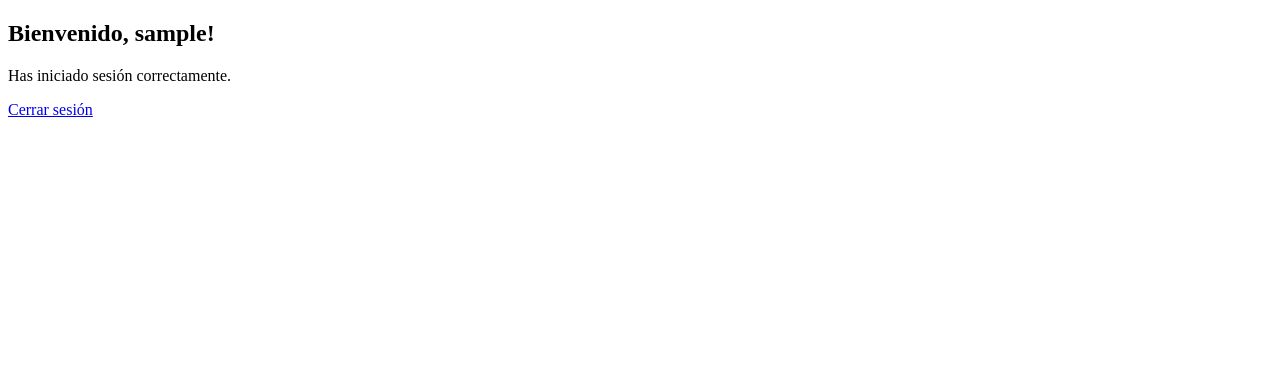
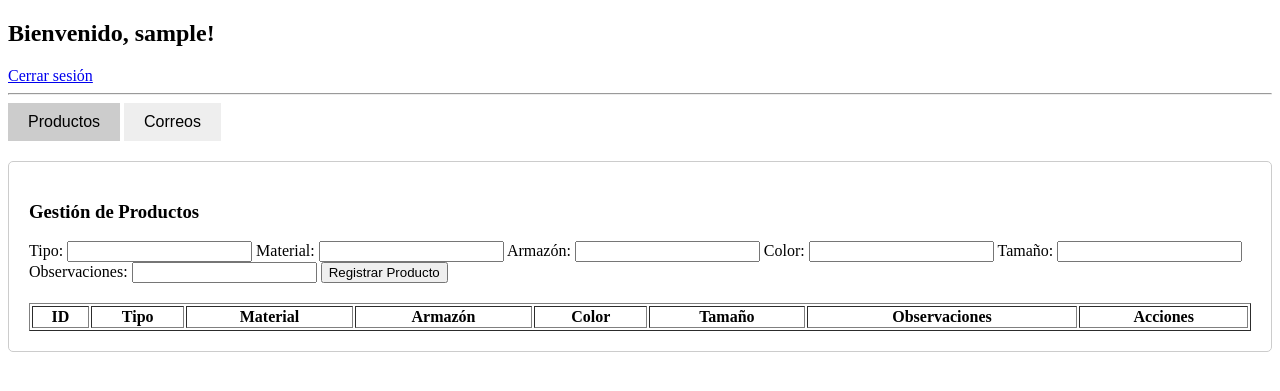
Before and after one commit to Orlando-BP/Opto-Register, a PHP site: page /dashboard.php in a window 1280 px wide. Shown: the top 391 px of the page. Run offline with PHP 8.4, Linux system fonts and the light colour scheme; the visitor is signed in with stand-in values (Sample User, id 1); lists and menus that the app fills with data are empty.

Commit message:
Registro de productos

```diff
--- a/Codigo Web/admin/dashboard.php
+++ b/Codigo Web/admin/dashboard.php
@@ -13,7 +13,85 @@ if (!isset($_SESSION['user'])) {
     </head>
     <body>
         <h2>Bienvenido, <?php echo $_SESSION['user']; ?>!</h2>
-        <p>Has iniciado sesión correctamente.</p>
         <a href="logout.php">Cerrar sesión</a>
+        <hr>
+        <div class="tabs">
+            <button class="tablink" onclick="openTab(event, 'productos')">Productos</button>
+            <button class="tablink" onclick="openTab(event, 'correos')">Correos</button>
+        </div>
+        <div id="productos" class="tabcontent" style="display:block;">
+            <h3>Gestión de Productos</h3>
+            <form id="form-producto" method="post" action="registroProducto.php" style="margin-bottom:20px;">
+                <label>Tipo:</label>
+                <input type="text" name="tipo" required>
+                <label>Material:</label>
+                <input type="text" name="material">
+                <label>Armazón:</label>
+                <input type="text" name="armazon">
+                <label>Color:</label>
+                <input type="text" name="color">
+                <label>Tamaño:</label>
+                <input type="text" name="tamano">
+                <label>Observaciones:</label>
+                <input type="text" name="observaciones">
+                <button type="submit">Registrar Producto</button>
+            </form>
+            <table border="1" width="100%" id="tabla-productos">
+                <thead>
+                    <tr>
+                        <th>ID</th>
+                        <th>Tipo</th>
+                        <th>Material</th>
+                        <th>Armazón</th>
+                        <th>Color</th>
+                        <th>Tamaño</th>
+                        <th>Observaciones</th>
+                        <th>Acciones</th>
+                    </tr>
+                </thead>
+                <tbody>
+                    <!-- Aquí se cargarán los productos desde la base de datos -->
+                </tbody>
+            </table>
+        </div>
+        </div>
+        <div id="correos" class="tabcontent" style="display:none;">
+            <h3>Gestión de Correos</h3>
+            <!-- Aquí irá el formulario y la tabla de correos -->
+        </div>
+        <style>
+            .tabs { margin-bottom: 20px; }
+            .tablink {
+                background-color: #eee;
+                border: none;
+                outline: none;
+                cursor: pointer;
+                padding: 10px 20px;
+                transition: background 0.3s;
+                font-size: 16px;
+            }
+            .tablink.active, .tablink:hover { background-color: #ccc; }
+            .tabcontent { display: none; padding: 20px; border: 1px solid #ccc; border-radius: 5px; }
+        </style>
+        <script>
+            function openTab(evt, tabName) {
+                var i, tabcontent, tablinks;
+                tabcontent = document.getElementsByClassName("tabcontent");
+                for (i = 0; i < tabcontent.length; i++) {
+                    tabcontent[i].style.display = "none";
+                }
+                tablinks = document.getElementsByClassName("tablink");
+                for (i = 0; i < tablinks.length; i++) {
+                    tablinks[i].classList.remove("active");
+                }
+                document.getElementById(tabName).style.display = "block";
+                evt.currentTarget.classList.add("active");
+            }
+            // Mostrar la primera pestaña por defecto
+            document.addEventListener('DOMContentLoaded', function() {
+                document.querySelector('.tablink').classList.add('active');
+                document.getElementById('productos').style.display = 'block';
+            });
+        </script>
     </body>
 </html>
```
